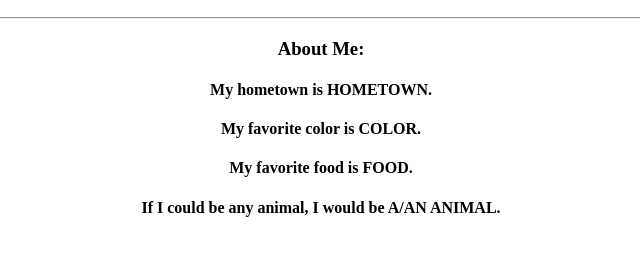
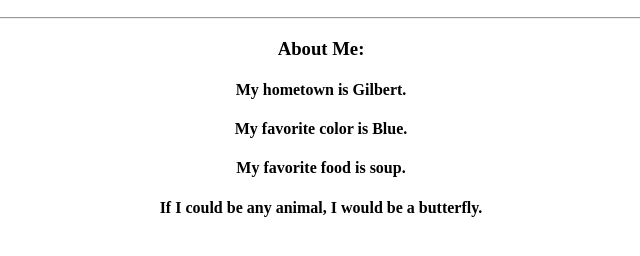
Before and after one commit to BarbutoA/New_website, a plain HTML site: page index.html in a window 1280 px wide. Shown: the part 110-366 px from the top of the page, without its empty margins (319-959 px from the left). Drawn offline with Linux system fonts and the light colour scheme.

Commit message:
adding my details

```diff
--- a/index.html
+++ b/index.html
@@ -11,10 +11,10 @@
 				<h2>Software Developer</h2>
 				<hr>
 				<h3>About Me:</h3>
-					<h4>My hometown is HOMETOWN.</h4>
-					<h4>My favorite color is COLOR.</h4>
-					<h4>My favorite food is FOOD.</h4>
-					<h4>If I could be any animal, I would be A/AN ANIMAL.</h4>
+					<h4>My hometown is Gilbert.</h4>
+					<h4>My favorite color is Blue.</h4>
+					<h4>My favorite food is soup.</h4>
+					<h4>If I could be any animal, I would be a butterfly.</h4>
 			</div>
 		  </body>
 		</html>
```
